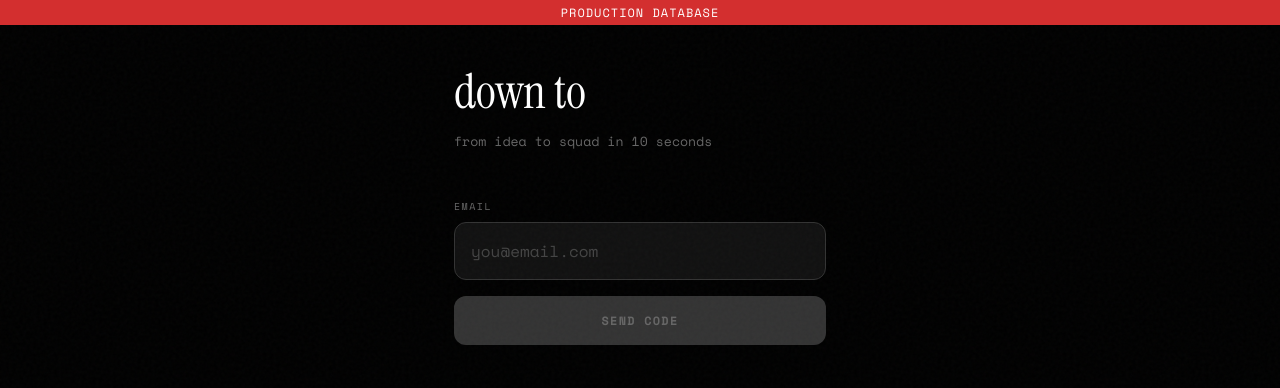
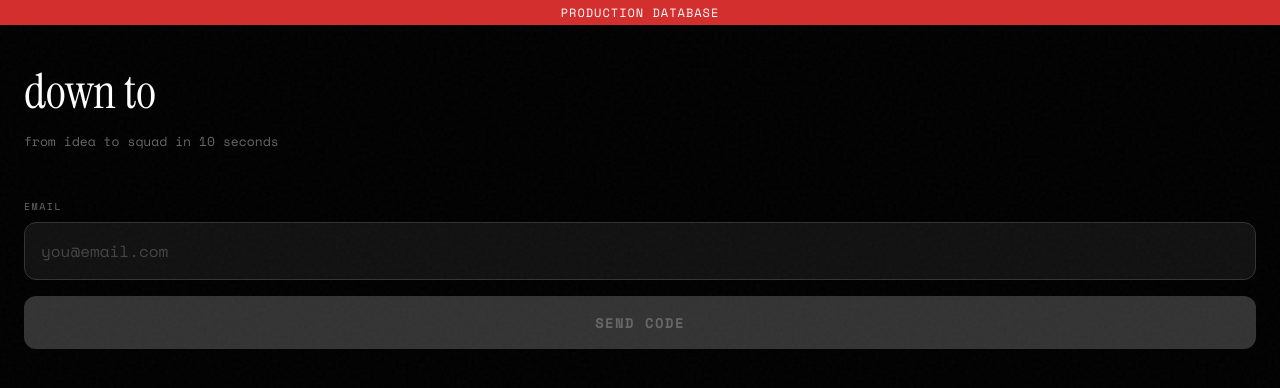
Before and after one commit to xylene-p/downto, a Next.js app: page / in a window 1280 px wide. Shown: the top 388 px of the page. Built offline with nearby package versions, Linux system fonts and the light colour scheme; no server answers.

Commit message:
revert auth screen changes

```diff
--- a/src/components/AuthScreen.tsx
+++ b/src/components/AuthScreen.tsx
@@ -5,8 +5,6 @@ import { supabase } from "@/lib/supabase";
 import { font, color } from "@/lib/styles";
 import GlobalStyles from "./GlobalStyles";
 import Grain from "./Grain";
-import Button from "./Button";
-import LinkButton from "./LinkButton";
 
 const AuthScreen = ({ onLogin }: { onLogin: () => void }) => {
   const [pendingAddUser, setPendingAddUser] = useState<string | null>(null);
@@ -58,9 +56,6 @@ const AuthScreen = ({ onLogin }: { onLogin: () => void }) => {
   return (
     <div
       style={{
-        maxWidth: 420,
-        margin: "0 auto",
-        minHeight: "100vh",
         padding: "60px 24px",
         display: "flex",
         flexDirection: "column",
@@ -71,21 +66,30 @@ const AuthScreen = ({ onLogin }: { onLogin: () => void }) => {
 
       <h1
         style={{
+          fontFamily: font.serif,
+          fontSize: 48,
+          color: color.text,
+          fontWeight: 400,
           marginBottom: 8,
         }}
       >
         down to
       </h1>
-      <h2
+      <p
         style={{
+          fontFamily: font.mono,
+          fontSize: 13,
+          color: color.dim,
           marginBottom: pendingAddUser ? 12 : 48,
         }}
       >
         from idea to squad in 10 seconds
-      </h2>
+      </p>
       {pendingAddUser && (
         <p
           style={{
+            fontFamily: font.mono,
+            fontSize: 12,
             color: color.accent,
             marginBottom: 36,
           }}
@@ -97,6 +101,8 @@ const AuthScreen = ({ onLogin }: { onLogin: () => void }) => {
       {error && (
         <p
           style={{
+            fontFamily: font.mono,
+            fontSize: 12,
             color: "#ff6b6b",
             marginBottom: 16,
           }}
@@ -107,7 +113,18 @@ const AuthScreen = ({ onLogin }: { onLogin: () => void }) => {
 
       {step === "email" ? (
         <>
-          <label>Email</label>
+          <label
+            style={{
+              fontFamily: font.mono,
+              fontSize: 10,
+              textTransform: "uppercase",
+              letterSpacing: "0.15em",
+              color: color.dim,
+              marginBottom: 8,
+            }}
+          >
+            Email
+          </label>
           <input
             type="email"
             value={email}
@@ -126,34 +143,57 @@ const AuthScreen = ({ onLogin }: { onLogin: () => void }) => {
               marginBottom: 16,
             }}
           />
-          <Button
+          <button
             onClick={handleSendCode}
             disabled={!email.includes("@") || loading}
-            size="large"
+            style={{
+              background: email.includes("@") ? color.accent : color.borderMid,
+              color: email.includes("@") ? "#000" : color.dim,
+              border: "none",
+              borderRadius: 12,
+              padding: "16px",
+              fontFamily: font.mono,
+              fontSize: 14,
+              fontWeight: 700,
+              cursor: email.includes("@") ? "pointer" : "not-allowed",
+              textTransform: "uppercase",
+              letterSpacing: "0.1em",
+            }}
           >
             {loading ? "Sending..." : "Send Code"}
-          </Button>
+          </button>
         </>
       ) : (
         <>
           <p
             style={{
+              fontFamily: font.mono,
+              fontSize: 12,
+              color: color.dim,
               marginBottom: 20,
             }}
           >
-            We sent a code to
-            <br />
+            We sent a code to<br />
             <span style={{ color: color.accent }}>{email}</span>
           </p>
-          <label>Code</label>
+          <label
+            style={{
+              fontFamily: font.mono,
+              fontSize: 10,
+              textTransform: "uppercase",
+              letterSpacing: "0.15em",
+              color: color.dim,
+              marginBottom: 8,
+            }}
+          >
+            Code
+          </label>
           <input
             type="text"
             inputMode="numeric"
             autoComplete="one-time-code"
             value={otp}
-            onChange={(e) =>
-              setOtp(e.target.value.replace(/\D/g, "").slice(0, 8))
-            }
+            onChange={(e) => setOtp(e.target.value.replace(/\D/g, "").slice(0, 8))}
             onKeyDown={(e) => e.key === "Enter" && handleVerifyCode()}
             placeholder="00000000"
             autoFocus
@@ -171,42 +211,59 @@ const AuthScreen = ({ onLogin }: { onLogin: () => void }) => {
               marginBottom: 16,
             }}
           />
-          <Button
+          <button
             onClick={handleVerifyCode}
             disabled={otp.length !== 8 || loading}
-            size="large"
+            style={{
+              background: otp.length === 8 ? color.accent : color.borderMid,
+              color: otp.length === 8 ? "#000" : color.dim,
+              border: "none",
+              borderRadius: 12,
+              padding: "16px",
+              fontFamily: font.mono,
+              fontSize: 14,
+              fontWeight: 700,
+              cursor: otp.length === 8 ? "pointer" : "not-allowed",
+              textTransform: "uppercase",
+              letterSpacing: "0.1em",
+              marginBottom: 12,
+            }}
           >
             {loading ? "Verifying..." : "Verify"}
-          </Button>
-          <div
-            style={{
-              display: "flex",
-              justifyContent: "center",
-              gap: 16,
-              marginTop: 12,
-            }}
-          >
-            <LinkButton
-              onClick={() => {
-                setStep("email");
-                setOtp("");
-                setError(null);
+          </button>
+          <div style={{ display: "flex", justifyContent: "center", gap: 16 }}>
+            <button
+              onClick={() => { setStep("email"); setOtp(""); setError(null); }}
+              style={{
+                background: "transparent",
+                border: "none",
+                color: color.dim,
+                fontFamily: font.mono,
+                fontSize: 11,
+                cursor: "pointer",
+                textDecoration: "underline",
               }}
             >
               Different email
-            </LinkButton>
-            <LinkButton
-              onClick={() => {
-                setOtp("");
-                setError(null);
-                handleSendCode();
+            </button>
+            <button
+              onClick={() => { setOtp(""); setError(null); handleSendCode(); }}
+              style={{
+                background: "transparent",
+                border: "none",
+                color: color.dim,
+                fontFamily: font.mono,
+                fontSize: 11,
+                cursor: "pointer",
+                textDecoration: "underline",
               }}
             >
               Resend code
-            </LinkButton>
+            </button>
           </div>
         </>
       )}
+
     </div>
   );
 };
```
